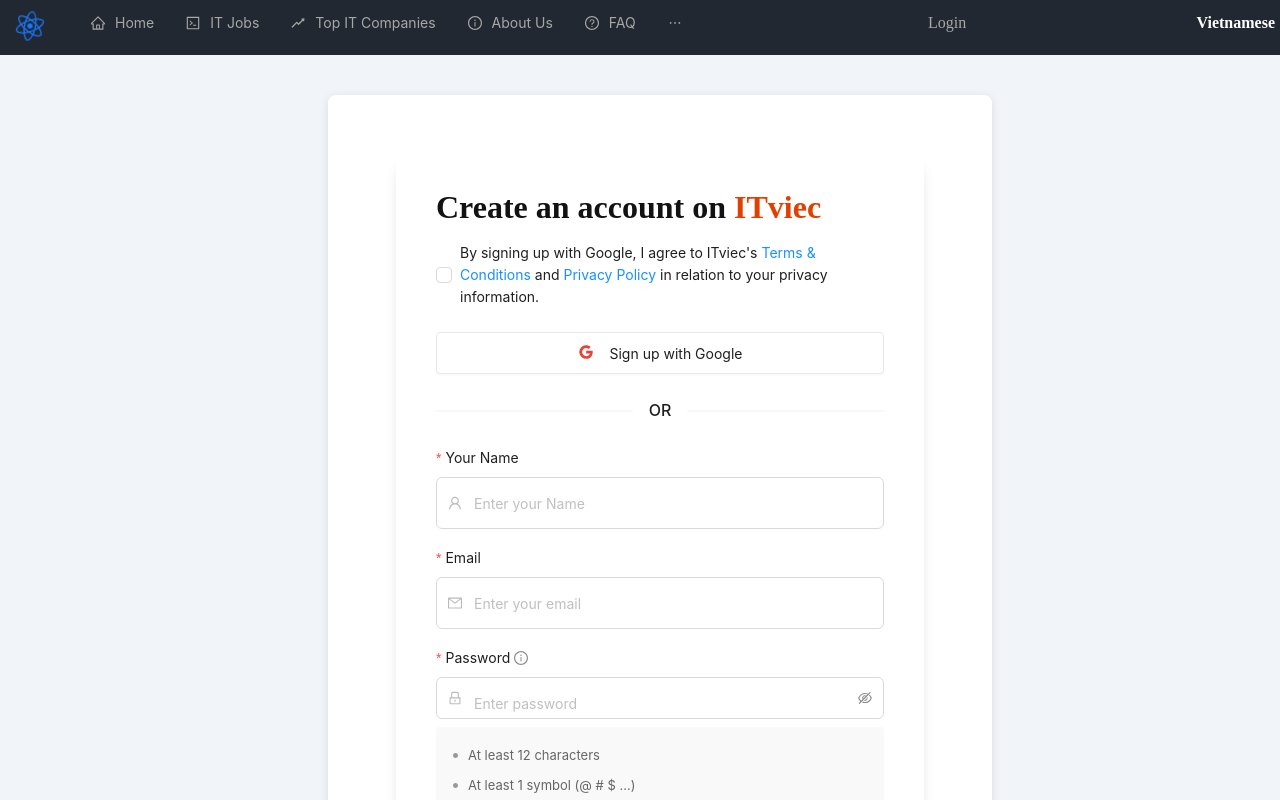
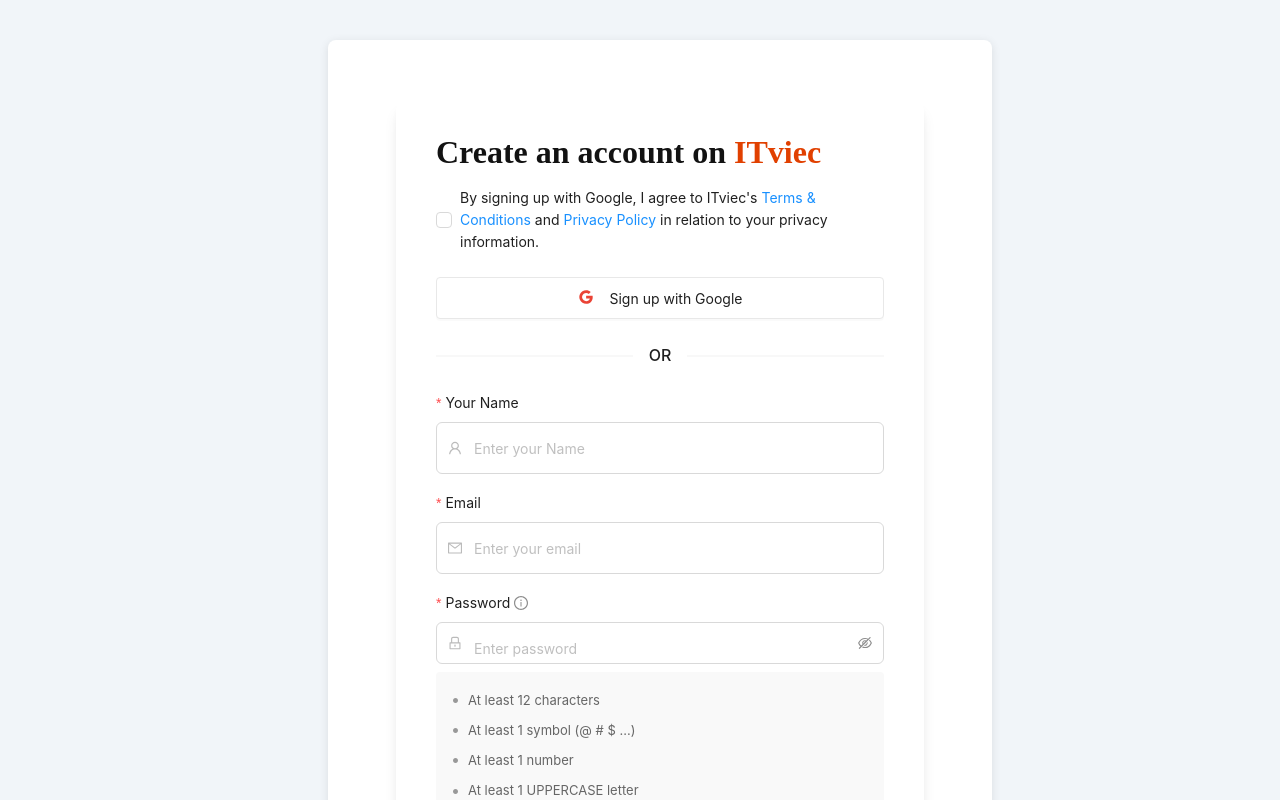
Before and after one commit to lehieunghiait/it-career-hub, a React (Vite) app: page /register in a window 1280 px wide. Shown: the top 800 px of the page. Built offline with nearby package versions, Linux system fonts and the light colour scheme.

Commit message:
fix header

```diff
--- a/src/pages/auth/register.tsx
+++ b/src/pages/auth/register.tsx
@@ -1,15 +1,4 @@
-import {
-  Button,
-  Checkbox,
-  Divider,
-  Form,
-  Input,
-  Row,
-  Select,
-  message,
-  notification,
-  Tooltip,
-} from 'antd';
+import { Button, Checkbox, Divider, Form, Input, Row, Select, message, notification } from 'antd';
 import { useState } from 'react';
 import { Link, useNavigate } from 'react-router-dom';
 import { callRegister } from 'config/api';
@@ -26,7 +15,6 @@ import {
   HomeOutlined,
   NumberOutlined,
 } from '@ant-design/icons';
-import Header from 'components/client/header.client';
 import Footer from 'components/client/footer.client';
 
 const { Option } = Select;
@@ -80,7 +68,6 @@ const RegisterPage = () => {
 
   return (
     <div className={styles['auth-container']}>
-      <Header searchTerm={''} setSearchTerm={() => {}} />
       <div className={styles['register-page']}>
         <main className={styles.main}>
           <div className={`${styles.container} ${styles['responsive-container']}`}>
```
